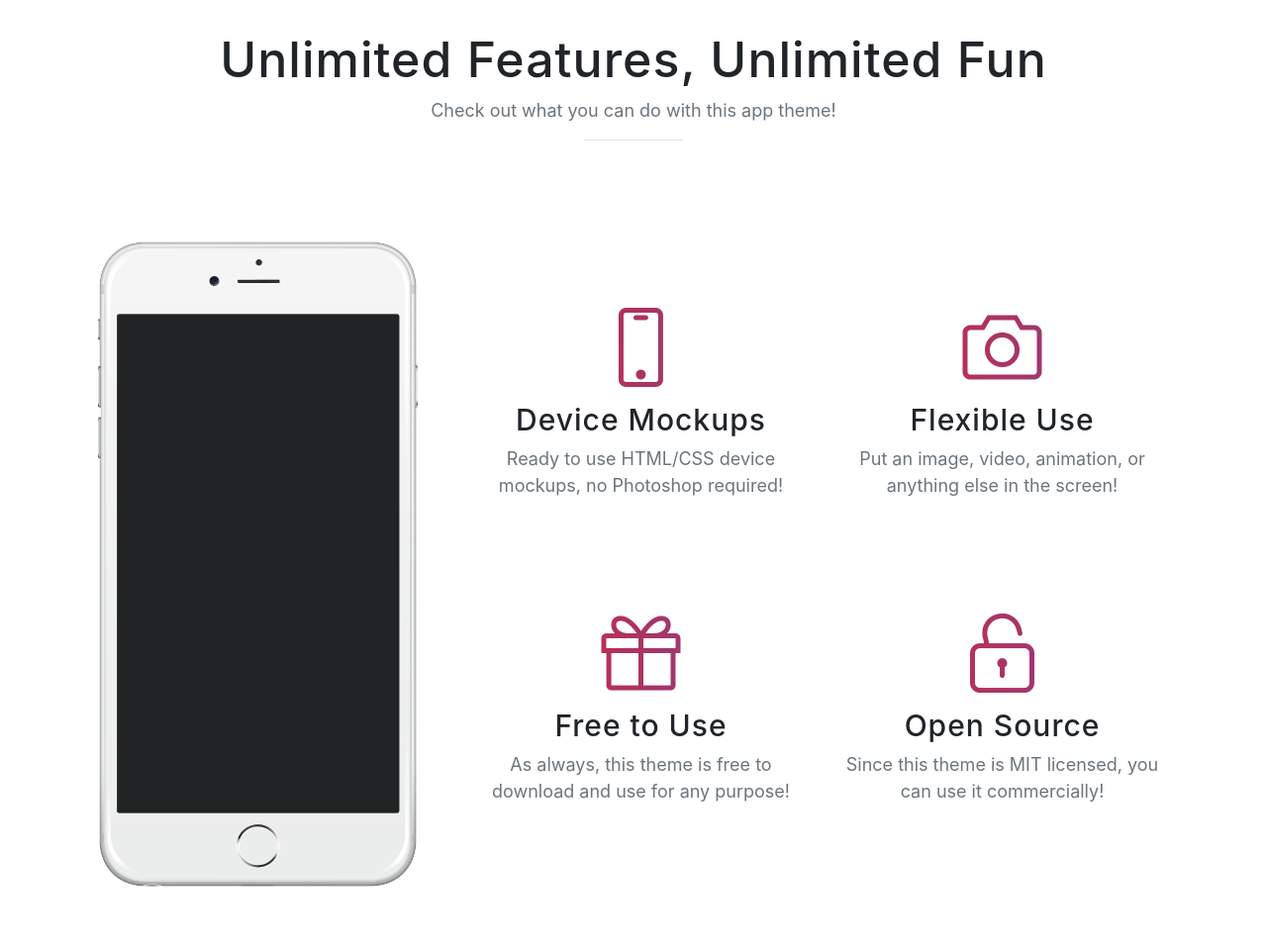
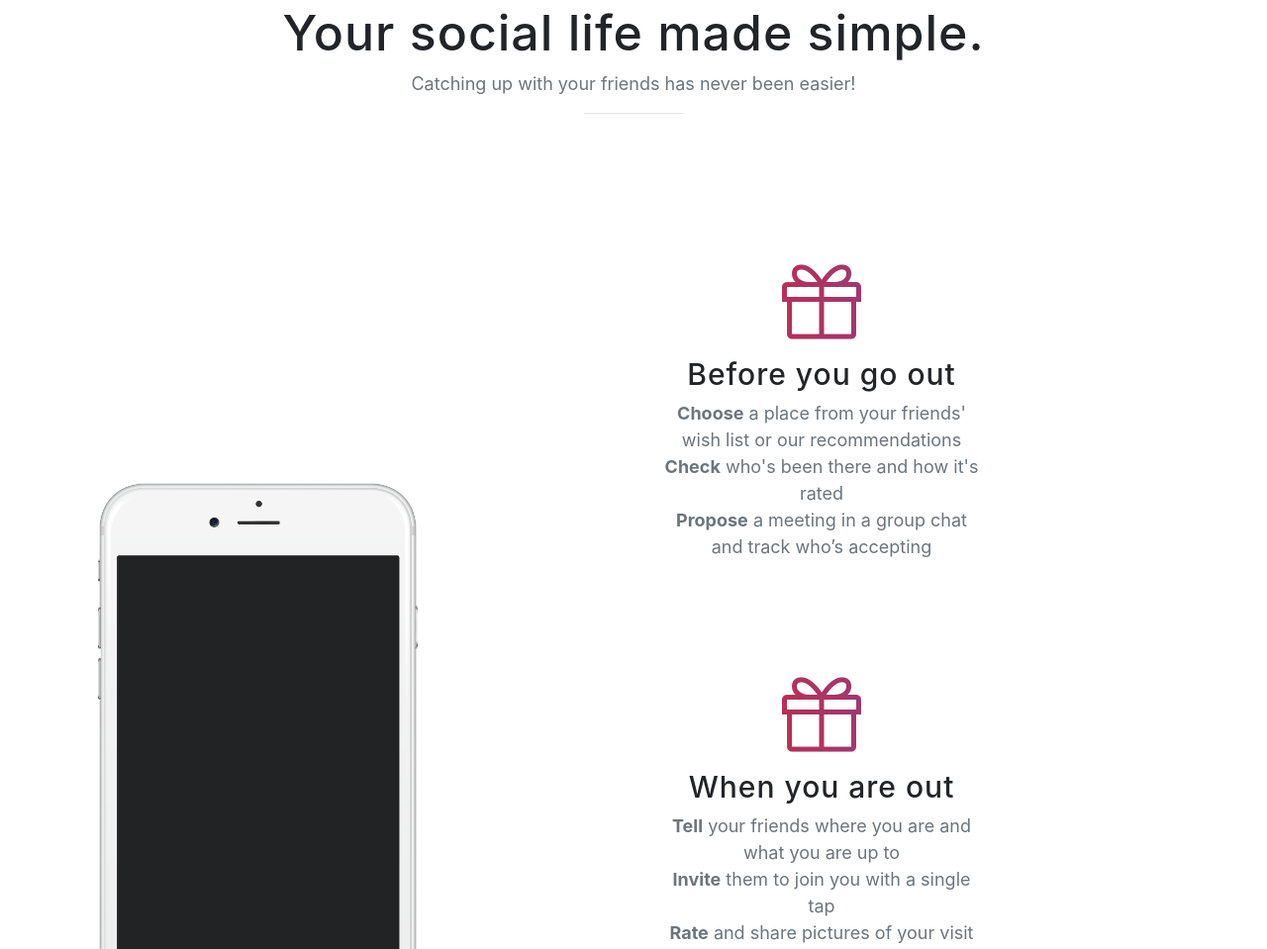
Before and after one commit to VictorElie/victorelie.github.io, a website with bundled scripts: page index.html in a window 1280 px wide. Shown: the part 1476-2435 px from the top of the page at 99% size. Built offline with nearby package versions, Linux system fonts and the light colour scheme; files whose address does not match are found by name; a web font is replaced by a local one.

Commit message:
Update index.html

```diff
--- a/index.html
+++ b/index.html
@@ -8,7 +8,8 @@
     <meta name="description" content="">
     <meta name="author" content="">
 
-    <title>Lifetime</title>
+    <title>Lifetime - a single app for your social life</title>
+    <link rel="icon" href="img/logoLifetime.png">
 
     <!-- Bootstrap core CSS -->
     <link href="vendor/bootstrap/css/bootstrap.min.css" rel="stylesheet">
@@ -59,7 +60,8 @@
         <div class="row h-100">
           <div class="col-lg-7 my-auto">
             <div class="header-content mx-auto">
-              <h1 class="mb-5">A single app for your social life - Lifetime connects your mood, your friends, and the coolest places on earth!</h1>
+              <h1 class="mb-5"><b>A single app for your social life</b></h1>
+              <h1 class="mb-5">Lifetime connects your mood, your friends, and the coolest places on earth!</h1>
               <a href="#download" class="btn btn-outline btn-xl js-scroll-trigger">Download</a>
             </div>
           </div>
@@ -84,10 +86,10 @@
         <div class="row">
           <div class="col-md-8 mx-auto">
             <h2 class="section-heading">Discover what all the buzz is about!</h2>
-            <p>Lifetime is available on iPhones and very very soon on Androids! Download now to get started!</p>
+            <p>Lifetime is available on iOS and is coming very soon on Android!</p>
             <div class="badges">
+              <a class="badge-link" href="http://appstore.com/lifetimesocial/"><img src="img/app-store-badge.svg" alt=""></a>
               <a class="badge-link" href="#"><img src="img/google-play-badge.svg" alt=""></a>
-              <a class="badge-link" href="http://appstore.com/lifetimesocial/"><img src="img/app-store-badge.svg" alt=""></a>
             </div>
           </div>
         </div>
@@ -97,8 +99,8 @@
     <section class="features" id="features">
       <div class="container">
         <div class="section-heading text-center">
-          <h2>Unlimited Features, Unlimited Fun</h2>
-          <p class="text-muted">Check out what you can do with this app theme!</p>
+          <h2>Your social life made simple.</h2>
+          <p class="text-muted">Catching up with your friends has never been easier!</p>
           <hr>
         </div>
         <div class="row">
@@ -117,34 +119,29 @@
           <div class="col-lg-8 my-auto">
             <div class="container-fluid">
               <div class="row">
-                <div class="col-lg-6">
+                <div class="col-lg-12">
                   <div class="feature-item">
-                    <i class="icon-screen-smartphone text-primary"></i>
-                    <h3>Device Mockups</h3>
-                    <p class="text-muted">Ready to use HTML/CSS device mockups, no Photoshop required!</p>
-                  </div>
-                </div>
-                <div class="col-lg-6">
-                  <div class="feature-item">
-                    <i class="icon-camera text-primary"></i>
-                    <h3>Flexible Use</h3>
-                    <p class="text-muted">Put an image, video, animation, or anything else in the screen!</p>
+                    <i class="icon-present text-primary"></i>
+                    <h3>Before you go out</h3>
+                    <p class="text-muted"><b>Choose</b> a place from your friends' wish list or our recommendations<br><b>Check</b> who's been there and how it's rated<br><b>Propose</b> a meeting in a group chat and track who’s accepting</p>
                   </div>
                 </div>
               </div>
               <div class="row">
-                <div class="col-lg-6">
+                <div class="col-lg-12">
                   <div class="feature-item">
                     <i class="icon-present text-primary"></i>
-                    <h3>Free to Use</h3>
-                    <p class="text-muted">As always, this theme is free to download and use for any purpose!</p>
+                    <h3>When you are out</h3>
+                    <p class="text-muted"><b>Tell</b> your friends where you are and what you are up to<br><b>Invite</b> them to join you with a single tap<br><b>Rate</b> and share pictures of your visit</p>
                   </div>
                 </div>
-                <div class="col-lg-6">
+              </div>
+              <div class="row">
+                <div class="col-lg-12">
                   <div class="feature-item">
-                    <i class="icon-lock-open text-primary"></i>
-                    <h3>Open Source</h3>
-                    <p class="text-muted">Since this theme is MIT licensed, you can use it commercially!</p>
+                    <i class="icon-present text-primary"></i>
+                    <h3>After going out</h3>
+                    <p class="text-muted"><b>Keep track</b> of your visits in your timeline<br><b>Organise</b> your favorite places in lists or itineraries<br><b>Share</b> them with your friends</p>
                   </div>
                 </div>
               </div>
@@ -154,17 +151,7 @@
       </div>
     </section>
 
-    <section class="cta">
-      <div class="cta-content">
-        <div class="container">
-          <h2>Stop waiting.<br>Start building.</h2>
-          <a href="#contact" class="btn btn-outline btn-xl js-scroll-trigger">Let's Get Started!</a>
-        </div>
-      </div>
-      <div class="overlay"></div>
-    </section>
-
-    <footer>
+    <footer  id="contact">
       <div class="container">
         <p>&copy; Lifetime 2019. All Rights Reserved.</p>
         <ul class="list-inline">
```
